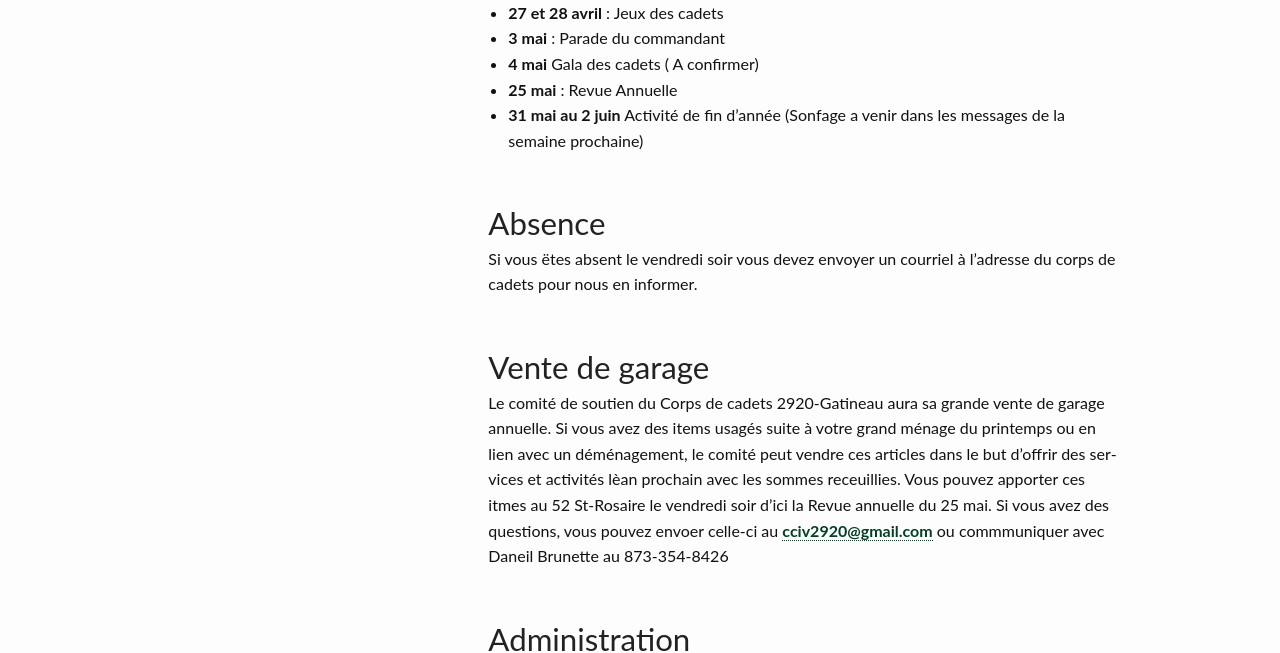
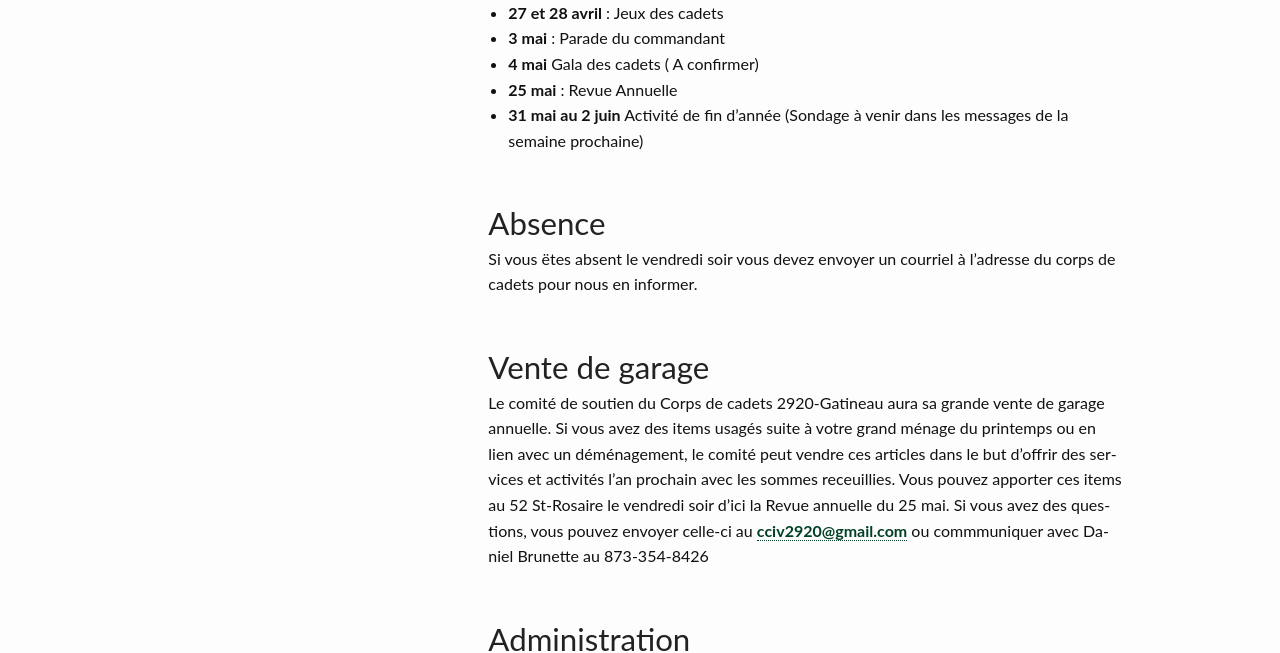
Before and after one commit to CC2920/web, a Jekyll site: the page built from _communications/messages.md, in a window 1280 px wide. Shown: the part 1000-1653 px from the top of the page. Built offline with Jekyll 4.4.1, drawn with Linux system fonts in a browser that asks for light colours.

Commit message:
Message semaine du 14 avril r1.1

```diff
--- a/_communications/messages.md
+++ b/_communications/messages.md
@@ -29,7 +29,7 @@ Soirée d'instruction, tenue C5 pour tous.
 - **3 mai** : Parade du commandant
 - **4 mai** Gala des cadets ( A confirmer)
 - **25 mai** : Revue Annuelle
-- **31 mai au 2 juin** Activité de fin d'année (Sonfage a venir dans les messages de la semaine prochaine)
+- **31 mai au 2 juin** Activité de fin d'année (Sondage à venir dans les messages de la semaine prochaine)
 
 ## Absence
 
@@ -37,7 +37,7 @@ Si vous ëtes absent le vendredi soir vous devez envoyer un courriel à l'adress
 
 ## Vente de garage
 
-Le comité de soutien du Corps de cadets 2920-Gatineau aura sa grande vente de garage annuelle. Si vous avez des items usagés suite à votre grand ménage du printemps ou en lien avec un déménagement, le comité peut vendre ces articles dans le but d'offrir des services et activités lèan prochain avec les sommes receuillies.  Vous pouvez apporter ces itmes au 52 St-Rosaire le vendredi soir d'ici la Revue annuelle du 25 mai. Si vous avez des questions, vous pouvez envoer celle-ci au <cciv2920@gmail.com> ou commmuniquer avec Daneil Brunette au 873-354-8426
+Le comité de soutien du Corps de cadets 2920-Gatineau aura sa grande vente de garage annuelle. Si vous avez des items usagés suite à votre grand ménage du printemps ou en lien avec un déménagement, le comité peut vendre ces articles dans le but d'offrir des services et activités l'an prochain avec les sommes receuillies.  Vous pouvez apporter ces items au 52 St-Rosaire le vendredi soir d'ici la Revue annuelle du 25 mai. Si vous avez des questions, vous pouvez envoyer celle-ci au <cciv2920@gmail.com> ou commmuniquer avec Daniel Brunette au 873-354-8426
 
 ## Administration
 
```
